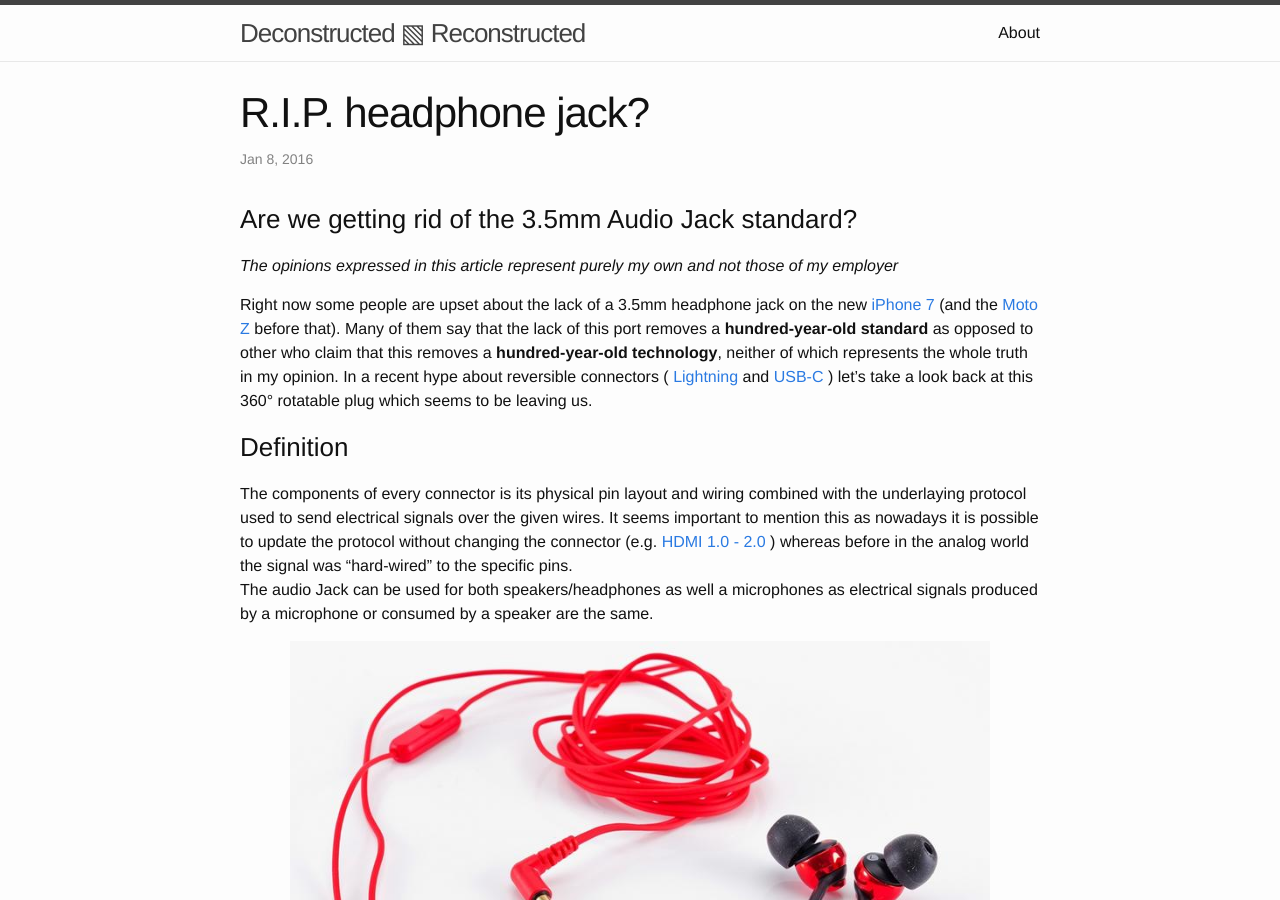
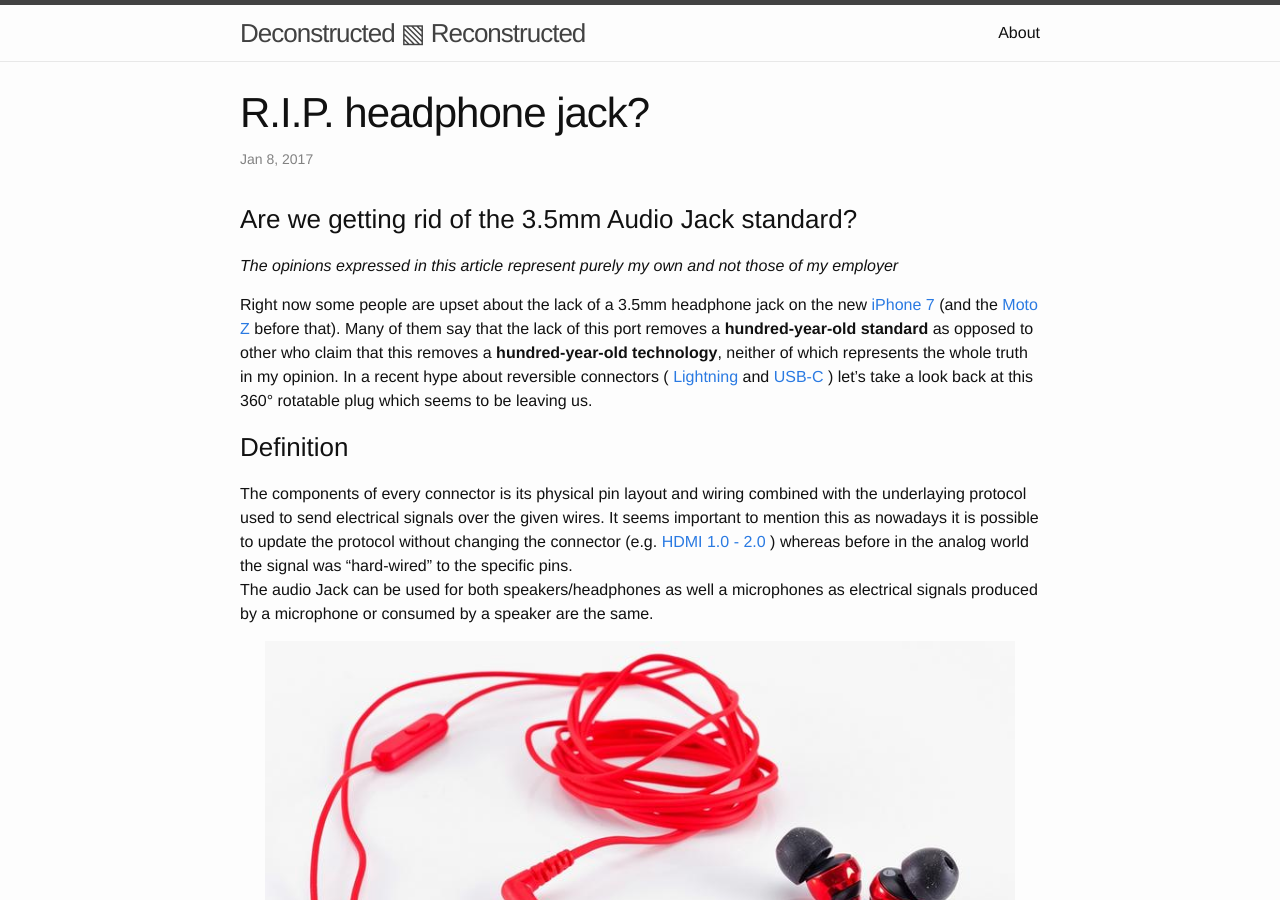
Before and after one commit to cedricbastin/cedricbastin.github.io, a Jekyll site: the page built from _posts/2017-01-08-audio-jack.md, in a window 1280 px wide and 900 px high. Built offline with Jekyll 4.4.1, drawn with Linux system fonts in a browser that asks for light colours; comment, search, counter and statistics services are not loaded; part of the change alters nothing that is shown.

Commit message:
fix date

```diff
--- a/_posts/2017-01-08-audio-jack.md
+++ b/_posts/2017-01-08-audio-jack.md
@@ -1,7 +1,7 @@
 ---
 layout: post
 title:  "R.I.P. headphone jack?"
-date:   2016-01-08
+date:   2017-01-08
 categories: technology
 tags: apple, headphone-jack, music, port, standard
 comments: true
@@ -16,31 +16,31 @@ Right now some people are upset about the lack of a 3.5mm headphone jack on the
 The components of every connector is its physical pin layout and wiring combined with the underlaying protocol used to send electrical signals over the given wires. It seems important to mention this as nowadays it is possible to update the protocol without changing the connector (e.g. [HDMI 1.0 - 2.0](https://en.wikipedia.org/wiki/HDMI) ) whereas before in the analog world the signal was "hard-wired" to the specific pins.
 The audio Jack can be used for both speakers/headphones as well a microphones as electrical signals produced by a microphone or consumed by a speaker are the same.
 
-![basic red earphones](/pictures/2016-01-08-audio-jack/sony-red-earphones.jpg){: .center-image style="width: 700px"}
+![basic red earphones](/pictures/2017-01-audio-jack/sony-red-earphones.jpg){: .center-image style="width: 750px"}
 
 ### History
 The Audio Jack, also simply called Phone connector was [first introduced in 1878](https://en.wikipedia.org/wiki/Phone_connector_(audio)) in its original 1/4 inch (6.35mm) version. This form factor has mainly been used for manual telephone switchboards, it is however still widely used for instruments such as guitars and stage microphones as well as studio headphones. Having first been developed for the phone industry, the original Phone connector could only carry a mono audio signal. (for phones with a single microphone and a single phone handle for a single ear).
 
-![telephone exchange operator](/pictures/2016-01-08-audio-jack/telephone-exchange-operator.jpg){: .center-image style="width: 700px"}
+![telephone exchange operator](/pictures/2017-01-audio-jack/telephone-exchange-operator.jpg){: .center-image style="width: 700px"}
 
 Over the years the Phono Jack gained two other form factors, the now ubiquitous 3.5mm Jack (also called mini-Jack), which was introduced in 1964 and popularized in 1979 by the Sony Walkman, as well as the smaller version which comes in at 2.5mm (sub-miniature jack as you might remember it from early feature phones). With the usage shifting to the music industry another pin was added to be able to carry two sound signals and be able to play back music.
 
-![Sony Walkman](/pictures/2016-01-08-audio-jack/sony-walkman.jpg){: .center-image style="height: 600px"}
+![Sony Walkman](/pictures/2017-01-audio-jack/sony-walkman.jpg){: .center-image style="height: 600px"}
 
 ### electronic composition
 The jack's "pluggable" and "rotatable" design made it susceptible to upgrades because it was easy to add pins/rings to the connector to carry additional signals. Nowadays this is most commonly used to have an in-line microphone and playback controls. This might now seems pretty standard but wasn't so much the case in the days of proprietary connector before the European Union tried to [standardize](http://europa.eu/rapid/press-release_MEMO-09-301_en.htm) charging ports among phone manufacturers. Before that every company shipped their phones with their own proprietary connectors [Nokia - Pop-Port](https://en.wikipedia.org/wiki/Nokia_Pop-Port), [Sony Ericsson - FastPort](https://en.wikipedia.org/wiki/FastPort), [Apple - 30-pin](https://en.wikipedia.org/wiki/Dock_connector) and [Samsung](http://pinouts.ru/CellularPhones-P-W/all_samsung_pinout.shtml). It was only after this standardization that phone companies started providing data services and charging through mini or micro-USB and used a mini-jack connector for audio, microphones and multi-media controls. This in turn pushed the development and standardization of the mini jack.
 
-![](/pictures/2016-01-08-audio-jack/trrs-mono-stereo.jpg){: .center-image style="width: 750px"}
+![](/pictures/2017-01-audio-jack/trrs-mono-stereo.jpg){: .center-image style="width: 750px"}
 
 Normal three-contact mini-jacks are called *TRS* which stands for *tip-ring-sleeve* which allows for two signals (+ground) to be transmitted in parallel (e.g. stereo). Other configurations include TS (mono), TRRS (4-point) and TRRRS (5-point). Whereas most usages of the TRRS are intended for stereo+microphone/controls, there are still differences in configuration which might make some headsets work on some devices but not on others. The main difference being that the microphone signal can either be carried on the 3rd ring with ground being on the sleeve or the other way around (OMTP vs CTIA). On top of these wiring differences some companies seem to use non-standardize signals for the microphone and controls such that in the end not all headsets are compatible with all smartphones.
 
-![](/pictures/2016-01-08-audio-jack/trrs-ring-sleeve.jpg){: .center-image style="width: 750px"}
+![](/pictures/2017-01-audio-jack/trrs-ring-sleeve.jpg){: .center-image style="width: 750px"}
 
 The specification of the TRRRS, which has only finished in 2016 and has not yet been implemented on any device, defines that the additional ring on the jack could be use to provide power from the host to the connected device to allow for applications such as active-noise cancellation without the need for an in-line battery (e.g. [Bose QC20](https://www.bose.co.uk/en_gb/products/headphones/earphones/quietcomfort-20i-acoustic-noise-cancelling-headphones.html?mc=05_PS_HP_BO_GO_&gclid=Cj0KEQiA6_TBBRDInaPjhcelt5oBEiQApPeTFzpSf-nZyL7Jt4p82xpdX4b2aDQtwxJgbsIw5vxO1e0aArxz8P8HAQ&gclsrc=aw.ds)). At this point it seems clear that we should't continue to abusse the mini-Jack by squeezing more rings onto the connector for parallel data transmission but rather use a serial signal transmission which would be more future proof and support protocol upgrades. Overall this approach has some physical limitations due to the size to the connector but also because backwards compatibility should be maintained. Over the years the TRRS configuration has been used for other interesting applications, such as USB power (iPod shuffle 4th Gen), remote shutter release (Canon's RS-60E3)  and Composite Video (Camcorders, Raspberry Pie, iPod 5th Gen).
 
 Another good example where one can see the misuse of the 3.5mm jack is in the case of 7.1 audio (and 5.1 for that matter) surround audio systems where up to 4 cables are needed between the computer and the peripheral to transmit all the audio signals, nowadays we largely have the possibility to combine all these signals into a single cable by using a digital signal!
 
-![audio ports found on a PC](/pictures/2016-01-08-audio-jack/audio-ports.jpg){: .center-image style="width: 750px"}
+![audio ports found on a PC](/pictures/2017-01-audio-jack/audio-ports.jpg){: .center-image style="width: 750px"}
 
 ### What is important for a connector
 There are very different requirements for a connector depending on it's use case. Some are consumer facing such as ease of use, durability and size whereas others are producer facing such production cost and availability of compatible devices. These restrictions might also create a positive feedback loop to keep legacy technology around for longer than intended...
@@ -49,11 +49,11 @@ At the interesting intersection between digital signals and the real world users
 ### A wireless future?
 I guess everyone has a love-hate relationship with wireless connections, if they don't work it's really annoying and if they work it gives you all the cable-less freedom you ever wanted. Cables are very reliable due to the shielded transmission medium that the cables provide, which also allows the usage of a very straight forwards protocol. Wireless signals, on the other hand, have to fight against all other kinds of electro-magnetic waves in the air (its medium of transmission) all while providing the most reliable, fastest and widest range of use possible to their users. This makes wireless transmitters, receivers and protocols very complicated as they have to include mechanism for noise cancellation and error correction. After years of evolution the [Bluetooth](https://en.wikipedia.org/wiki/Bluetooth) standard with additions such as [aptX](http://www.aptx.com/) has finally come to a point where it supports *almost* lossless and *virtually* lag-free audio playback which finally makes it acceptable for high-end audio applications.
 
-![Bang&Olufsen H5 wireless eraphones](/pictures/2016-01-08-audio-jack/bang-olufsen-H5.png){: .center-image style="width: 500px"}
+![Bang&Olufsen H5 wireless eraphones](/pictures/2017-01-audio-jack/bang-olufsen-H5.png){: .center-image style="width: 500px"}
 
 Wifi has saved us from laying cables all around the house and drilling holes through walls. Since some years we can see the same development of wireless technologies for speakers have finally freed us from using meter-long cables to send music to them; Bluetooth, [AirPlay](https://www.cnet.com/topics/speakers/best-speakers/airplay/) , [Sonos](www.sonos.com) , [Spotify Connect](https://www.spotifygear.com/) , [Google Cast](https://www.google.com/chromecast/built-in/audio/) ... And some of them also finally give us the ability to play the same music on different speakers and in different rooms without the need for any cables. Of course you can argue that this does not apply for headphones but we might be missing out on features which are just not possible right now.
 
-![Google Chromecast Audio dongle](/pictures/2016-01-08-audio-jack/google-chromecast-audio.jpg){: .center-image style="width: 750px"}
+![Google Chromecast Audio dongle](/pictures/2017-01-audio-jack/google-chromecast-audio.jpg){: .center-image style="width: 750px"}
 
 One interesting point is that at some point on its way to the ears the digital audio signal has to be converted into an analog signal which, after being amplified, will power the actual driver to produce the sounds. This conversion is done by and DAC (digital-to-analog converter) which can either be located inside the device, as is the case nowadays with mini jack devices, or it has to be inside the headphone-cable which might drive up the cost of production and retail, but it would also give people the opportunity to decide how much money the audio quality is worth to them.
 
```
Also changed, not shown: pictures/2017-01-audio-jack/audio-ports.jpg (renamed from pictures/2016-01-08-audio-jack/audio-ports.jpg), pictures/2017-01-audio-jack/bang-olufsen-H5.png (renamed from pictures/2016-01-08-audio-jack/bang-olufsen-H5.png), pictures/2017-01-audio-jack/google-chromecast-audio.jpg (renamed from pictures/2016-01-08-audio-jack/google-chromecast-audio.jpg), pictures/2017-01-audio-jack/sony-red-earphones.jpg (renamed from pictures/2016-01-08-audio-jack/sony-red-earphones.jpg), pictures/2017-01-audio-jack/sony-walkman.jpg (renamed from pictures/2016-01-08-audio-jack/sony-walkman.jpg), pictures/2017-01-audio-jack/telephone-exchange-operator.jpg (renamed from pictures/2016-01-08-audio-jack/telephone-exchange-operator.jpg), pictures/2017-01-audio-jack/trrs-mono-stereo.jpg (renamed from pictures/2016-01-08-audio-jack/trrs-mono-stereo.jpg), pictures/2017-01-audio-jack/trrs-ring-sleeve.jpg (renamed from pictures/2016-01-08-audio-jack/trrs-ring-sleeve.jpg).
